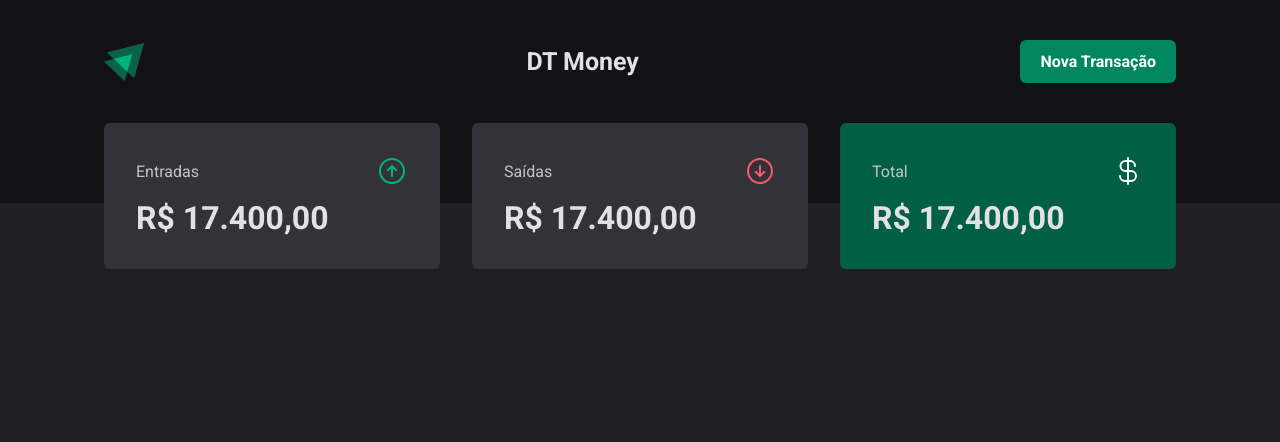
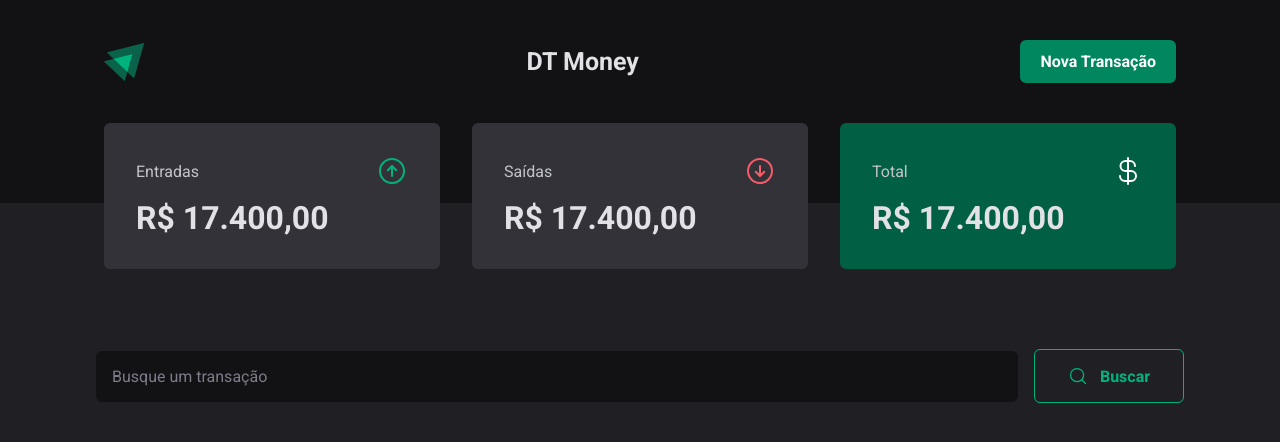
Before and after one commit to gustavosalviato/dt-money, a React (Vite) app: page / in a window 1280 px wide. Shown: the top 442 px of the page. Built offline with nearby package versions, Linux system fonts and the light colour scheme.

Commit message:
Componente InputSearch

```diff
--- a/src/Pages/Transactions/index.tsx
+++ b/src/Pages/Transactions/index.tsx
@@ -1,11 +1,13 @@
 import { Header } from "../../components/Header"
+import { InputSearch } from "../../components/InputSearch"
 import { Summary } from "../../components/Summary"
 
 export const Transactions = () => {
     return (
-        <>
+        <div>
             <Header />
             <Summary />
-        </>
+            <InputSearch />
+        </div>
     )
 }
--- a/src/components/Header/styles.ts
+++ b/src/components/Header/styles.ts
@@ -25,6 +25,7 @@ export const NewTransactionButton = styled.button`
     border-radius: 6px;
     transition: 0.4s;
     font-weight: 700;
+    gap: 1.2rem;
 
     &:hover{
         background: ${props => props.theme["green-300"]};    }
--- /dev/null
+++ b/src/components/InputSearch/index.tsx
@@ -0,0 +1,13 @@
+import { InputContainer, SearchInput, ButtonSearch } from "./styles"
+import { MagnifyingGlass } from 'phosphor-react'
+export const InputSearch = () => {
+    return (
+        <InputContainer>
+            <SearchInput type="text" placeholder="Busque um transação" />
+            <ButtonSearch>
+                <MagnifyingGlass size={20} />
+                Buscar
+            </ButtonSearch>
+        </InputContainer>
+    )
+}
--- /dev/null
+++ b/src/components/InputSearch/styles.ts
@@ -0,0 +1,53 @@
+import styled from "styled-components";
+
+export const InputContainer = styled.div`
+    margin: 0 auto;
+    max-width: 1120px;
+    display: flex;
+    width: 100%;
+    margin-top:6.4rem;
+    padding: 1.6rem;
+    gap: 1.6rem;
+    align-items: center;
+`
+
+export const SearchInput = styled.input`
+    height: 100%;
+    border: 0;
+    outline: 0;
+    flex: 1;
+    background: ${props => props.theme["gray-900"]};
+    color: ${props => props.theme.white};
+    padding: 1.6rem;
+    border-radius: 6px;
+
+    &::placeholder{
+        color: ${props => props.theme["gray-500"]};
+    }
+
+`
+
+export const ButtonSearch = styled.button`
+    width: 15rem;
+    height: 100%;
+    background: transparent;
+    border: 0;
+    outline: 0;
+    font-weight: 700;
+    padding: 1.6rem;
+    color: ${props => props.theme["green-300"]};
+    border-radius: 6px;
+
+    display: flex;
+    align-items: center;
+    justify-content: center;
+    gap: 1.2rem;
+    border: 1px solid ${props => props.theme["green-300"]};
+    transition: 0.4s;
+
+    &:hover{
+        color: ${props => props.theme.white};
+        background-color: ${props => props.theme["green-300"]};
+    }
+
+`
```
